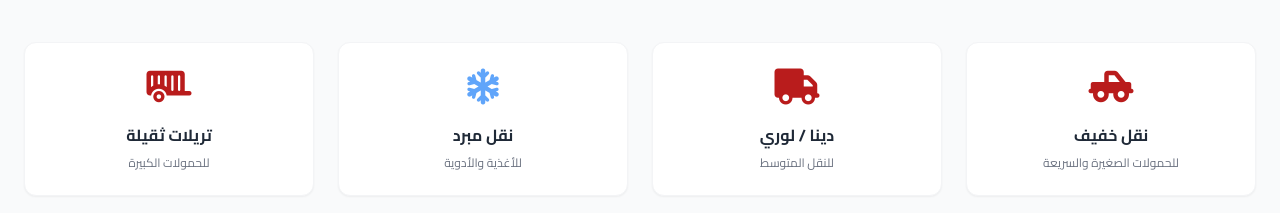
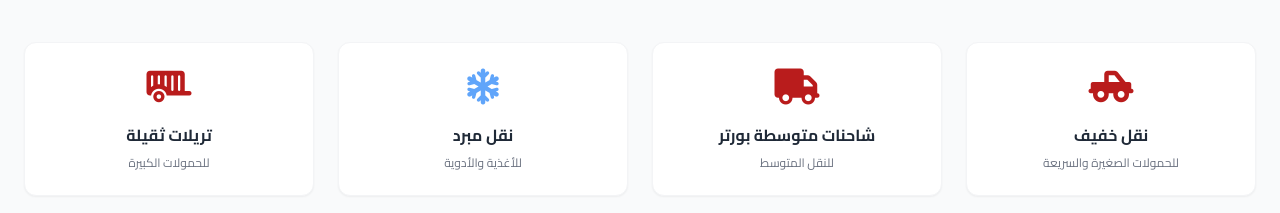
Before and after one commit to alzubayrelsedeg-glitch/baridex-ship, a plain HTML site: page index.html in a window 1280 px wide. Shown: the part 2380-2593 px from the top of the page. Drawn offline with nearby package versions, Linux system fonts and the light colour scheme.

Commit message:
تعديل

```diff
--- a/index.html
+++ b/index.html
@@ -438,7 +438,7 @@
                 <!-- Card 2 -->
                 <div class="bg-white p-6 rounded-xl shadow-sm hover:shadow-md transition text-center border border-gray-100">
                     <i class="fas fa-truck text-4xl text-brand mb-4"></i>
-                    <h3 class="font-bold text-gray-800">دينا / لوري</h3>
+                    <h3 class="font-bold text-gray-800">شاحنات متوسطة بورتر</h3>
                     <p class="text-xs text-gray-500 mt-2">للنقل المتوسط</p>
                 </div>
                 <!-- Card 3 -->
@@ -555,4 +555,5 @@
         });
     </script>
 </body>
+
 </html>
```
